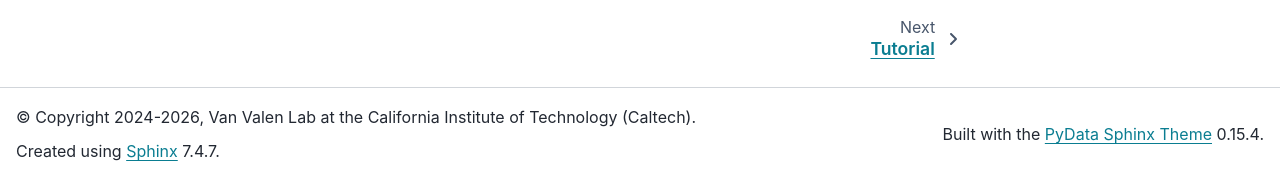
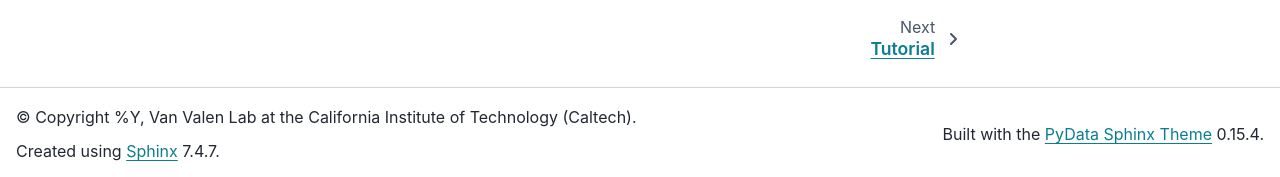
Before and after one commit to vanvalenlab/deepcell-types, a Sphinx documentation site: the page built from docs/index.md, in a window 1280 px wide and 900 px high, scrolled down 2863 px. Shown: the part 720-897 px from the top of the window. Built offline with Sphinx 7.4.7 and the PyData theme 0.15.4, drawn with Linux system fonts in a browser that asks for light colours; part of the change alters nothing that is shown.

Commit message:
Revert docs/conf.py changes from PR #41
Co-Authored-By: Claude Opus 4.8 (1M context) <noreply@anthropic.com>

```diff
--- a/docs/conf.py
+++ b/docs/conf.py
@@ -7,9 +7,9 @@
 # https://www.sphinx-doc.org/en/master/usage/configuration.html#project-information
 
 project = 'deepcell-types'
-copyright = '2024-2026, Van Valen Lab at the California Institute of Technology (Caltech)'
-author = 'Van Valen Lab'
-release = '0.1.0'
+copyright = '%Y, Van Valen Lab at the California Institute of Technology (Caltech)'
+author = 'Xuefei (Julie) Wang'
+release = '0.0.1-dev'
 
 # -- General configuration ---------------------------------------------------
 # https://www.sphinx-doc.org/en/master/usage/configuration.html#general-configuration
@@ -21,6 +21,7 @@ extensions = [
     'sphinx.ext.autodoc',  # Docstring summaries
 ]
 
+templates_path = ['_templates']
 exclude_patterns = ['_build', 'Thumbs.db', '.DS_Store']
 
 # Execution conf
```
